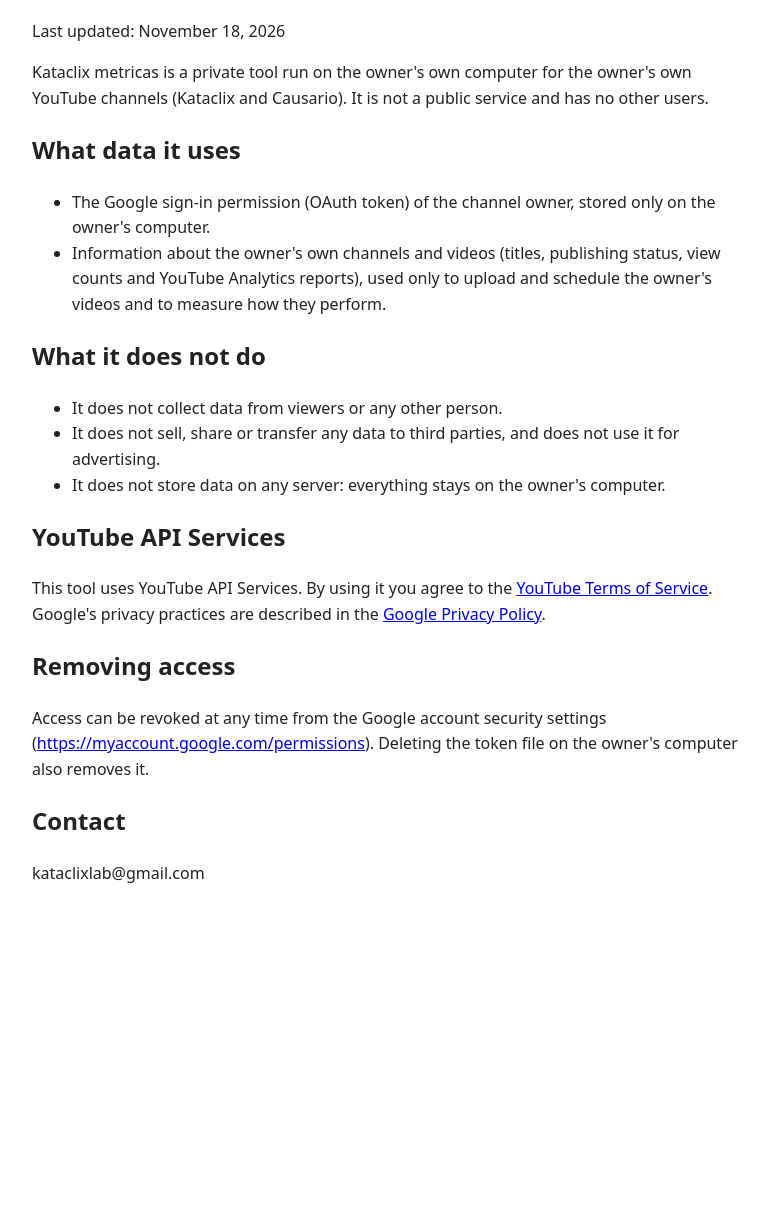
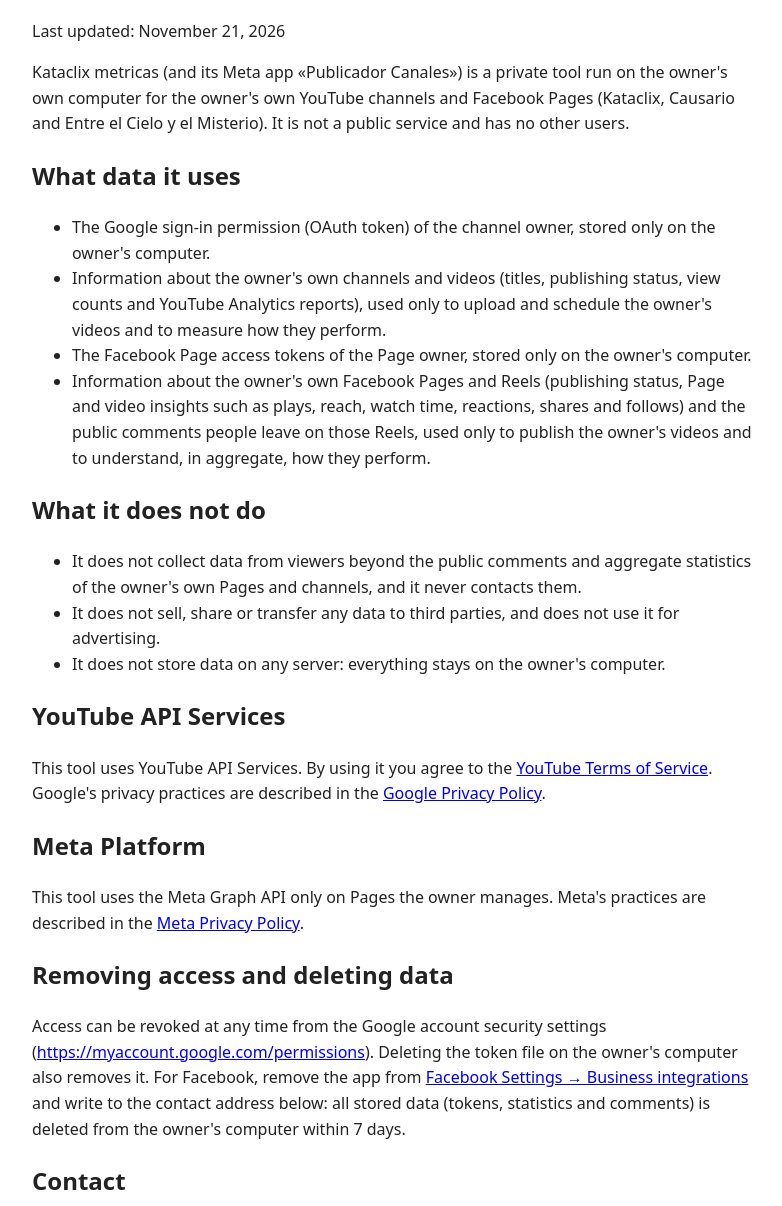
Before and after one commit to JeisonNovoa/kataclix-app, a plain HTML site: page privacy.html in a window 1280 px wide. Shown: the part 94-1300 px from the top of the page, without its empty margins (248-1030 px from the left). Before the commit the page ends 1020 px from the top, so only its background shows below. Drawn offline with Linux system fonts and the light colour scheme.

Commit message:
docs: privacy policy covers the Meta app (Facebook Pages) and data deletion

```diff
--- a/privacy.html
+++ b/privacy.html
@@ -4,18 +4,24 @@
 <style>body{font-family:system-ui,sans-serif;max-width:720px;margin:40px auto;padding:0 20px;line-height:1.6;color:#222}</style>
 </head><body>
 <h1>Privacy policy — Kataclix metricas</h1>
-<p>Last updated: November 18, 2026</p>
-<p>Kataclix metricas is a private tool run on the owner's own computer for the owner's own YouTube channels
-(Kataclix and Causario). It is not a public service and has no other users.</p>
+<p>Last updated: November 21, 2026</p>
+<p>Kataclix metricas (and its Meta app «Publicador Canales») is a private tool run on the owner's own computer for the
+owner's own YouTube channels and Facebook Pages (Kataclix, Causario and Entre el Cielo y el Misterio). It is not a
+public service and has no other users.</p>
 <h2>What data it uses</h2>
 <ul>
 <li>The Google sign-in permission (OAuth token) of the channel owner, stored only on the owner's computer.</li>
 <li>Information about the owner's own channels and videos (titles, publishing status, view counts and YouTube
 Analytics reports), used only to upload and schedule the owner's videos and to measure how they perform.</li>
+<li>The Facebook Page access tokens of the Page owner, stored only on the owner's computer.</li>
+<li>Information about the owner's own Facebook Pages and Reels (publishing status, Page and video insights such as
+plays, reach, watch time, reactions, shares and follows) and the public comments people leave on those Reels, used
+only to publish the owner's videos and to understand, in aggregate, how they perform.</li>
 </ul>
 <h2>What it does not do</h2>
 <ul>
-<li>It does not collect data from viewers or any other person.</li>
+<li>It does not collect data from viewers beyond the public comments and aggregate statistics of the owner's own
+Pages and channels, and it never contacts them.</li>
 <li>It does not sell, share or transfer any data to third parties, and does not use it for advertising.</li>
 <li>It does not store data on any server: everything stays on the owner's computer.</li>
 </ul>
@@ -23,10 +29,16 @@ Analytics reports), used only to upload and schedule the owner's videos and to m
 <p>This tool uses YouTube API Services. By using it you agree to the
 <a href="https://www.youtube.com/t/terms">YouTube Terms of Service</a>. Google's privacy practices are described in the
 <a href="https://policies.google.com/privacy">Google Privacy Policy</a>.</p>
-<h2>Removing access</h2>
+<h2>Meta Platform</h2>
+<p>This tool uses the Meta Graph API only on Pages the owner manages. Meta's practices are described in the
+<a href="https://www.facebook.com/privacy/policy/">Meta Privacy Policy</a>.</p>
+<h2 id="data-deletion">Removing access and deleting data</h2>
 <p>Access can be revoked at any time from the Google account security settings
 (<a href="https://myaccount.google.com/permissions">https://myaccount.google.com/permissions</a>). Deleting the token file
-on the owner's computer also removes it.</p>
+on the owner's computer also removes it. For Facebook, remove the app from
+<a href="https://www.facebook.com/settings/?tab=business_tools">Facebook Settings → Business integrations</a> and
+write to the contact address below: all stored data (tokens, statistics and comments) is deleted from the owner's
+computer within 7 days.</p>
 <h2>Contact</h2>
 <p>kataclixlab@gmail.com</p>
 </body></html>
```
